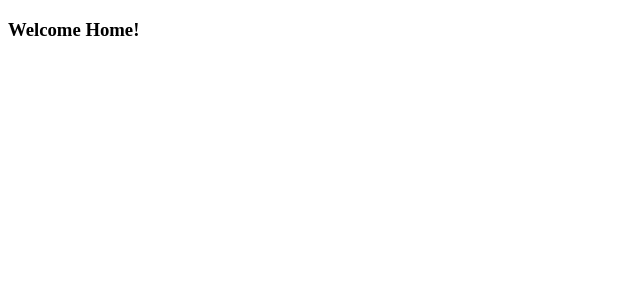
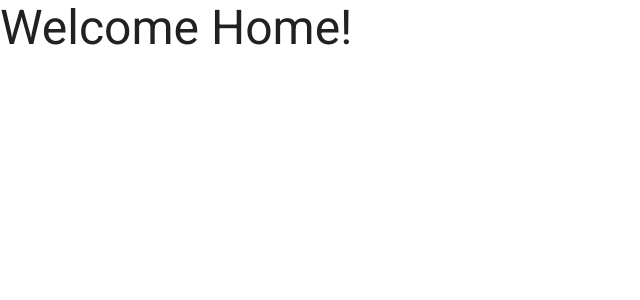
Before and after one commit to wtlin1228/demo-nested-breadcrumb, a React app: page / in a window 1280 px wide. Shown: the top 300 px of the page, without its empty margins (0-640 px from the left). Built offline with nearby package versions, Linux system fonts and the light colour scheme; the HTML template or start-up script is replaced by a standard one.

Commit message:
setup mui

```diff
--- a/package.json
+++ b/package.json
@@ -11,6 +11,11 @@
     "preview": "rsbuild preview"
   },
   "dependencies": {
+    "@emotion/react": "^11.14.0",
+    "@emotion/styled": "^11.14.1",
+    "@fontsource/roboto": "^5.2.6",
+    "@mui/icons-material": "^7.3.1",
+    "@mui/material": "^7.3.1",
     "@tanstack/react-router": "^1.131.10",
     "react": "^18.3.1",
     "react-dom": "^18.3.1"
--- a/src/App.css
+++ /dev/null
@@ -1,26 +0,0 @@
-body {
-  margin: 0;
-  color: #fff;
-  font-family: Inter, Avenir, Helvetica, Arial, sans-serif;
-  background-image: linear-gradient(to bottom, #020917, #101725);
-}
-
-.content {
-  display: flex;
-  min-height: 100vh;
-  line-height: 1.1;
-  text-align: center;
-  flex-direction: column;
-  justify-content: center;
-}
-
-.content h1 {
-  font-size: 3.6rem;
-  font-weight: 700;
-}
-
-.content p {
-  font-size: 1.2rem;
-  font-weight: 400;
-  opacity: 0.5;
-}
--- a/src/index.tsx
+++ b/src/index.tsx
@@ -1,14 +1,22 @@
 import { StrictMode } from 'react';
 import ReactDOM from 'react-dom/client';
+
 import { RouterRoot } from './router';
+import { ThemeProvider } from './theme';
 
-// Render the app
+import '@fontsource/roboto/300.css';
+import '@fontsource/roboto/400.css';
+import '@fontsource/roboto/500.css';
+import '@fontsource/roboto/700.css';
+
 const rootElement = document.getElementById('root')!;
 if (!rootElement.innerHTML) {
   const root = ReactDOM.createRoot(rootElement);
   root.render(
     <StrictMode>
-      <RouterRoot />
+      <ThemeProvider>
+        <RouterRoot />
+      </ThemeProvider>
     </StrictMode>,
   );
 }
--- a/src/routes/index.tsx
+++ b/src/routes/index.tsx
@@ -1,3 +1,4 @@
+import Typography from '@mui/material/Typography';
 import { createFileRoute } from '@tanstack/react-router';
 
 export const Route = createFileRoute('/')({
@@ -7,7 +8,7 @@ export const Route = createFileRoute('/')({
 function Index() {
   return (
     <div>
-      <h3>Welcome Home!</h3>
+      <Typography variant="h3">Welcome Home!</Typography>
     </div>
   );
 }
--- /dev/null
+++ b/src/theme.tsx
@@ -0,0 +1,18 @@
+import CssBaseline from '@mui/material/CssBaseline';
+import {
+  createTheme,
+  ThemeProvider as MuiThemeProvider,
+} from '@mui/material/styles';
+
+const theme = createTheme({
+  cssVariables: true,
+});
+
+export const ThemeProvider: React.FC<React.PropsWithChildren> = (props) => {
+  return (
+    <MuiThemeProvider theme={theme}>
+      <CssBaseline />
+      {props.children}
+    </MuiThemeProvider>
+  );
+};
```
Also changed, not shown: src/App.tsx (deleted, +0 -12 lines), 1 other file (tests, documents, lock files or other folders).
